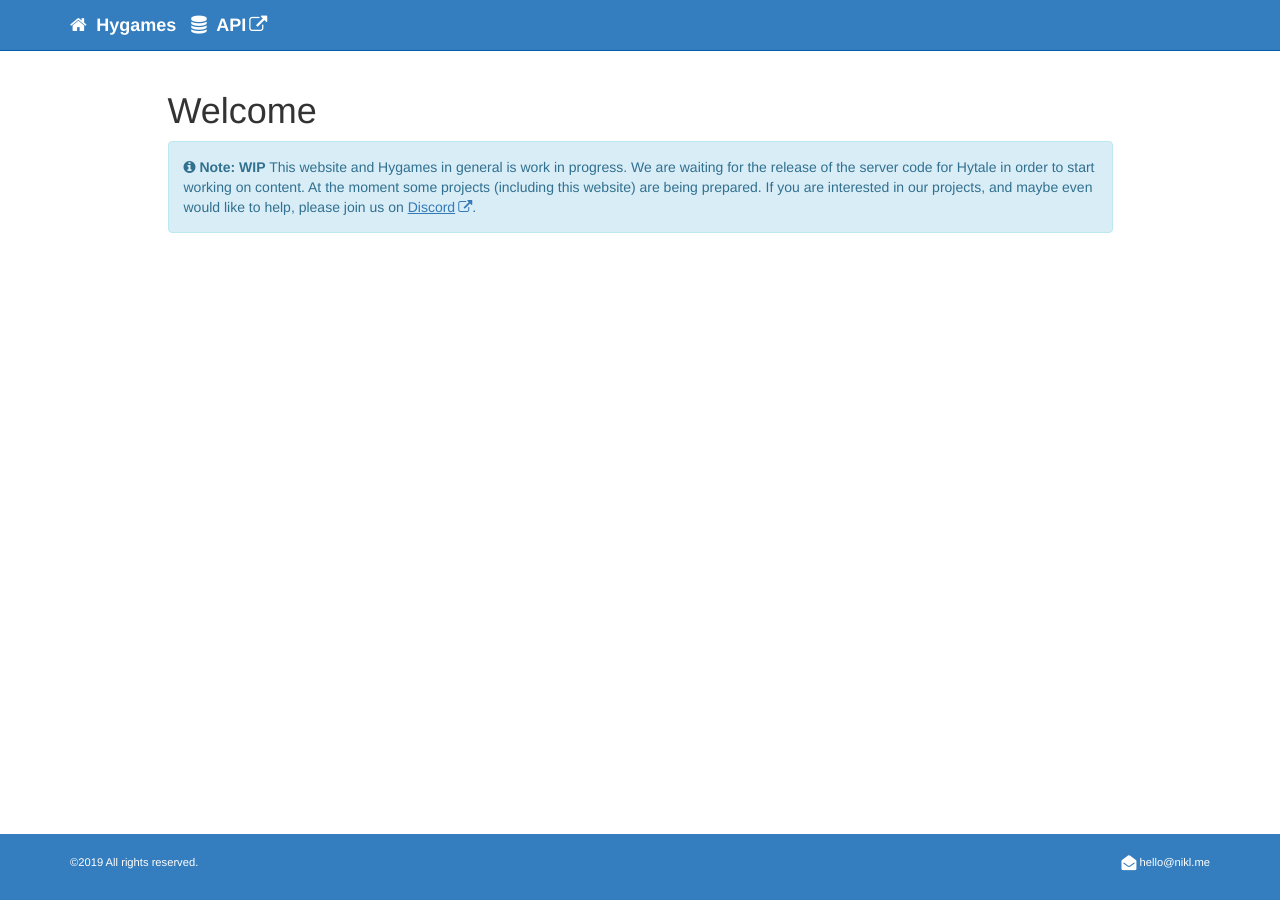
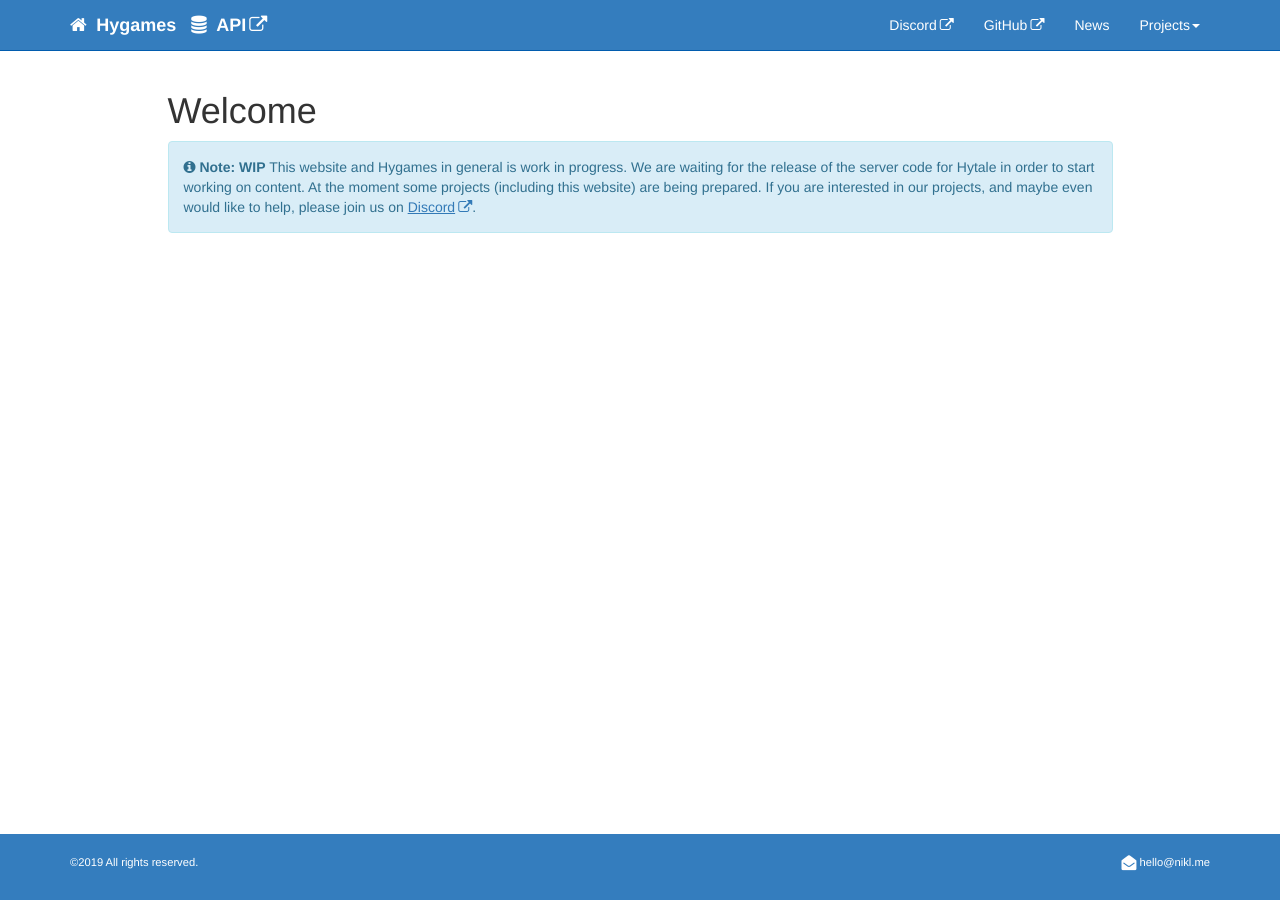
Before and after one commit to hygames/www-hygames-dev, a Jekyll site: the page built from index.md, in a window 1280 px wide. Built offline with Jekyll 4.4.1, drawn with Linux system fonts in a browser that asks for light colours; nearby versions of some CDN libraries; our own code applies the rules of GitHub Pages for plain Markdown files; comment, search, counter and statistics services are not loaded; part of the change alters nothing that is shown.

Commit message:
fix layouts of non-doc pages

```diff
--- a/_config.yml
+++ b/_config.yml
@@ -43,6 +43,12 @@ collections:
 defaults:
   -
     scope:
+      path: ""
+    values:
+      layout: "page"
+      topnav: topnav
+  -
+    scope:
       path: "pages"
     values:
       layout: "page"
```
